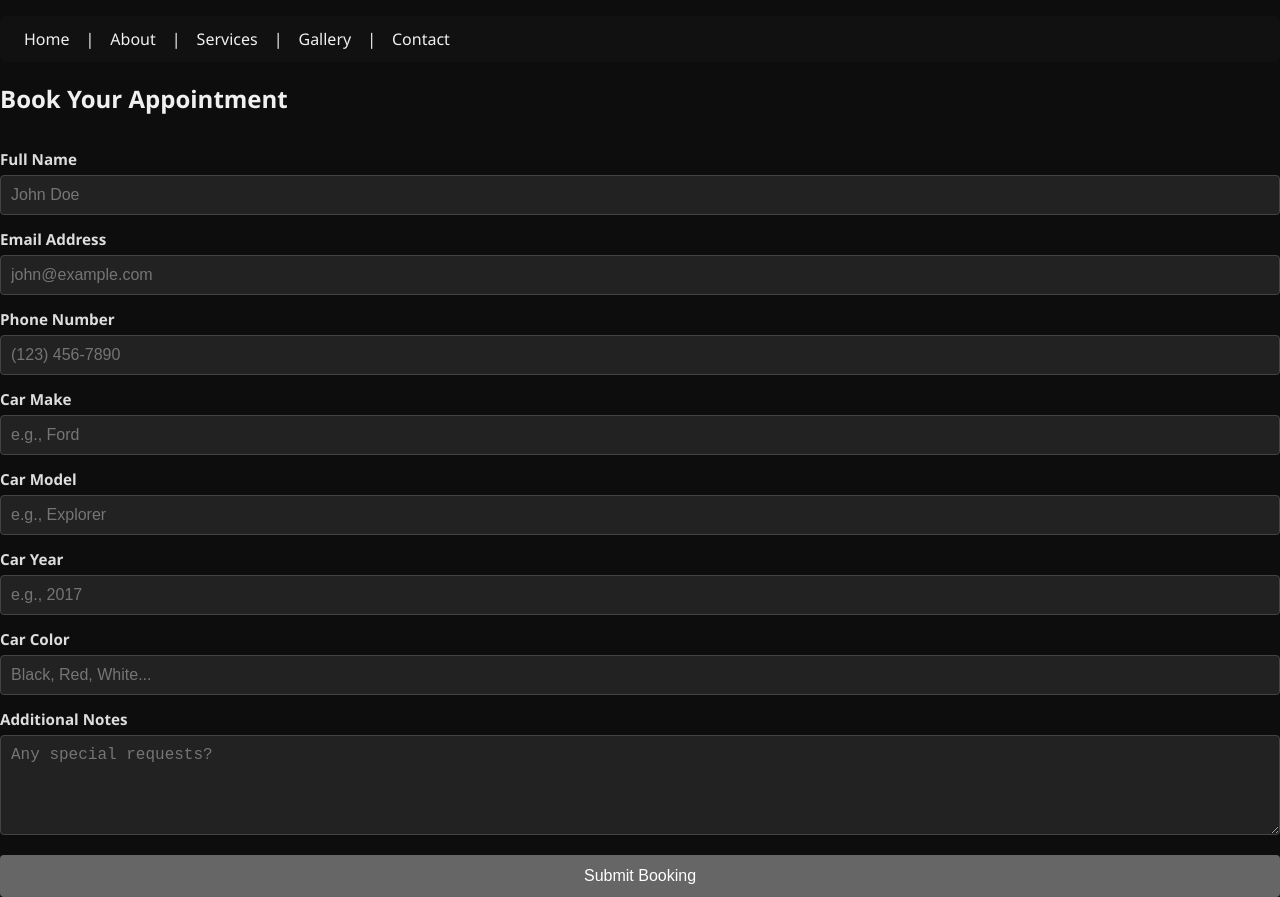
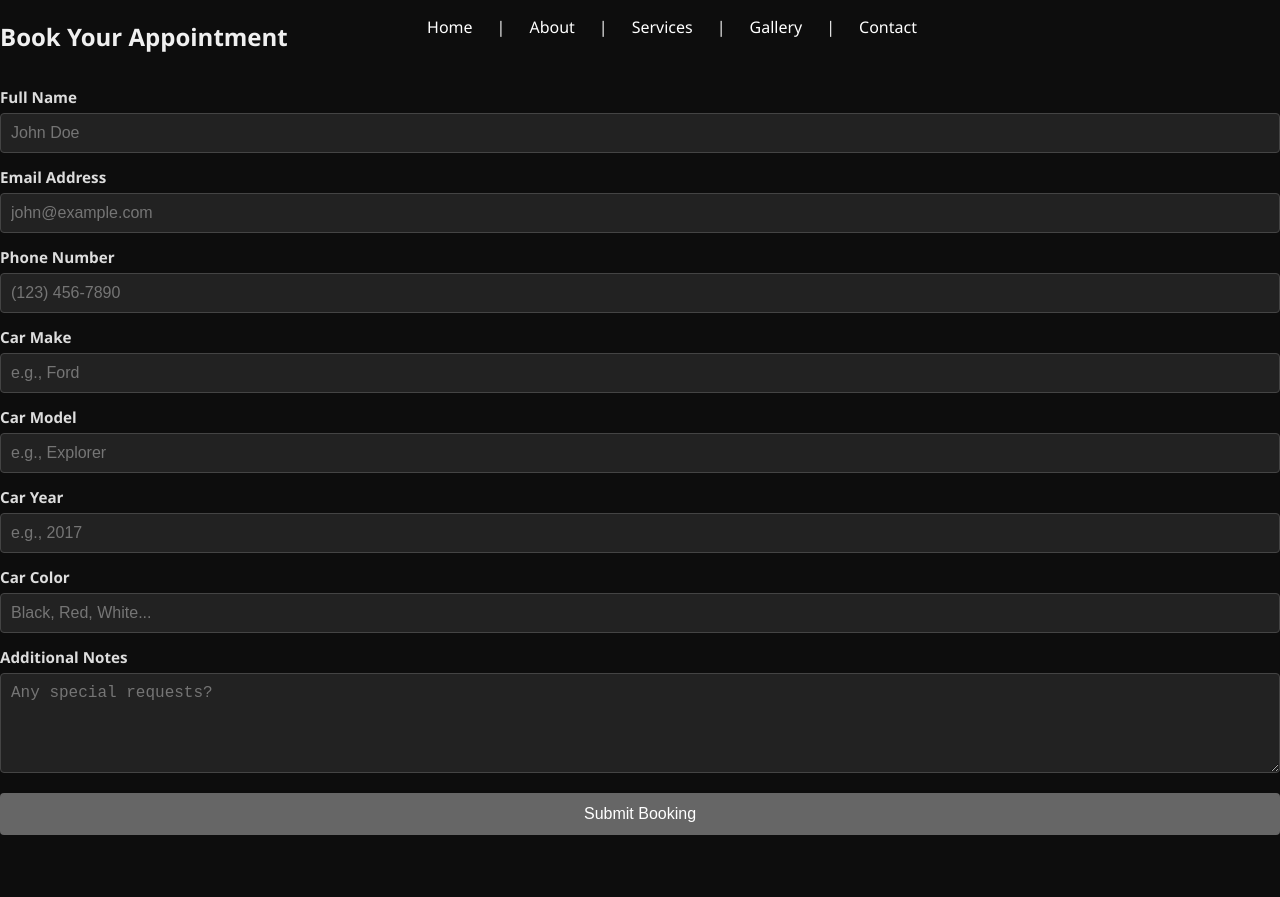
Before and after one commit to jorgemar723/midnight-auto-detail, an Angular app: page /booking in a window 1280 px wide. After the commit the page ends 835 px from the top, so only its background shows below. Built offline with nearby package versions, Linux system fonts and the light colour scheme.

Commit message:
Deleted button on home page and updated services and booking pages

```diff
--- a/src/app/app.css
+++ b/src/app/app.css
@@ -1,35 +1,35 @@
-/* NAVBAR BASE */
 .navbar {
+  position: fixed;
+  top: 0;
+  width: 100%;
+  padding: 1rem 2rem;
   display: flex;
-  gap: 1rem;
-  margin: 1rem 0;
-  padding: 0.75rem 1.5rem;
-  background-color: #111;
-  border-radius: 8px;
-  transition: box-shadow 0.3s ease, background-color 0.3s ease;
-  position: sticky;
-  top: 0;
+  justify-content: center;
+  gap: 1.5rem;
+  background-color: transparent;
+  transition: background-color 0.3s ease, box-shadow 0.3s ease;
   z-index: 1000;
 }
 
-/* Scroll-active effect */
 .navbar.scrolled {
-  box-shadow: 0 2px 10px rgba(0, 0, 0, 0.4);
-  background-color: #0d0d0d;
+  background-color: rgba(0, 0, 0, 0.85);
+  box-shadow: 0 2px 8px rgba(0, 0, 0, 0.3);
 }
 
+/* Nav Links */
 .navbar a {
+  color: white;
   text-decoration: none;
-  color: #f0f0f0;
   font-weight: 500;
-  transition: color 0.3s;
+  transition: color 0.2s ease;
 }
 
 .navbar a:hover {
   color: #00bcd4;
 }
 
+/* Active Route Highlight */
 .active-link {
+  color: #00bcd4;
   font-weight: bold;
-  color: #00bcd4;
 }
--- a/src/app/pages/booking/booking.component.ts
+++ b/src/app/pages/booking/booking.component.ts
@@ -1,4 +1,5 @@
 import { Component, OnInit } from '@angular/core';
+import { ActivatedRoute } from '@angular/router';
 import { CommonModule } from '@angular/common';
 import { FormsModule } from '@angular/forms';
 import { CartService, CartData } from '../../cart.service';
@@ -21,10 +22,23 @@ export class BookingComponent implements OnInit {
   color = '';
   notes = '';
 
-  constructor(private cartService: CartService) {}
+  // Cart details from query params
+  service: string | null = null;
+  vehicleType: string | null = null;
+  total: number = 0;
+  petHair = false;
+  stainExtractor = false;
+
+  constructor(private route: ActivatedRoute) {}
 
   ngOnInit(): void {
-    this.cart = this.cartService.getCart();
+    this.route.queryParams.subscribe(params => {
+      this.service = params['service'];
+      this.vehicleType = params['vehicleType'];
+      this.total = +params['total'] || 0;
+      this.petHair = params['petHair'] === 'true';
+      this.stainExtractor = params['stainExtractor'] === 'true';
+    });
   }
 
   isFormValid(): boolean {
@@ -49,9 +63,18 @@ export class BookingComponent implements OnInit {
         model: this.model,
         year: this.year,
         color: this.color,
-        notes: this.notes
+        notes: this.notes,
+        service: this.service,
+        vehicleType: this.vehicleType,
+        addOns: {
+          petHair: this.petHair,
+          stainExtractor: this.stainExtractor
+        },
+        total: this.total
       });
       alert('Booking submitted!');
+    } else {
+      alert('Please fill out all required fields.');
     }
   }
 }
--- a/src/app/pages/home/home.html
+++ b/src/app/pages/home/home.html
@@ -3,7 +3,6 @@
   <section class="hero">
     <h1>Welcome to Midnight Auto Detail</h1>
     <p>Top-notch car care and detailing services to make your car shine!</p>
-      <a class="cta-button" routerLink="/services">Explore Services</a>
   </section>
 
   <!-- About/Introduction -->
@@ -43,7 +42,6 @@
 
   <!-- Call to Action -->
   <section class="cta">
-  <a routerLink="/booking" class="cta-button">Book Now</a>
+    <a routerLink="/services" class="cta-button">Book Now</a>
   </section>
-
 </main>
--- a/src/app/pages/services/services.component.ts
+++ b/src/app/pages/services/services.component.ts
@@ -2,7 +2,6 @@ import { Component } from '@angular/core';
 import { CommonModule } from '@angular/common';
 import { FormsModule } from '@angular/forms';
 import { Router } from '@angular/router';
-import { CartService, CartData } from '../../cart.service';
 
 type VehicleType = 'car' | 'smallSUV' | 'largeSUV';
 type ServiceKey = 'exterior' | 'interior' | 'fullDetail';
@@ -29,6 +28,8 @@ export class ServicesComponent {
     petHair: false,
     stainExtractor: false
   };
+
+  constructor(private router: Router) {}
 
   pricing: Record<ServiceKey, ServicePricing> = {
     exterior: {
@@ -77,20 +78,4 @@ export class ServicesComponent {
   getCartTotal(): number {
     return this.getServiceTotal() + this.getAddOnTotal();
   }
-
-  constructor(private router: Router, private cartService: CartService) {}
-
-  continueToBooking(): void {
-    const addOns = Object.keys(this.selectedAddOns).filter(
-      (a) => this.selectedAddOns[a]
-    );
-    const cart: CartData = {
-      vehicleType: this.selectedVehicleType,
-      service: this.selectedService,
-      addOns,
-      total: this.getCartTotal(),
-    };
-    this.cartService.setCart(cart);
-    this.router.navigate(['/booking']);
-  }
 }
--- a/src/app/pages/services/services.html
+++ b/src/app/pages/services/services.html
@@ -102,7 +102,7 @@
 
     <p class="total-line"><strong>Total: ${{ getCartTotal() }}</strong></p>
 
-    <button class="checkout-btn" (click)="continueToBooking()">Continue to Booking</button>
+    <button class="checkout-btn" (click)="goToBooking()">Continue to Booking</button>
   </div>
 
   <p class="note">*Custom packages available upon request</p>
```
Lines whose indentation alone changed are shown as unchanged.
